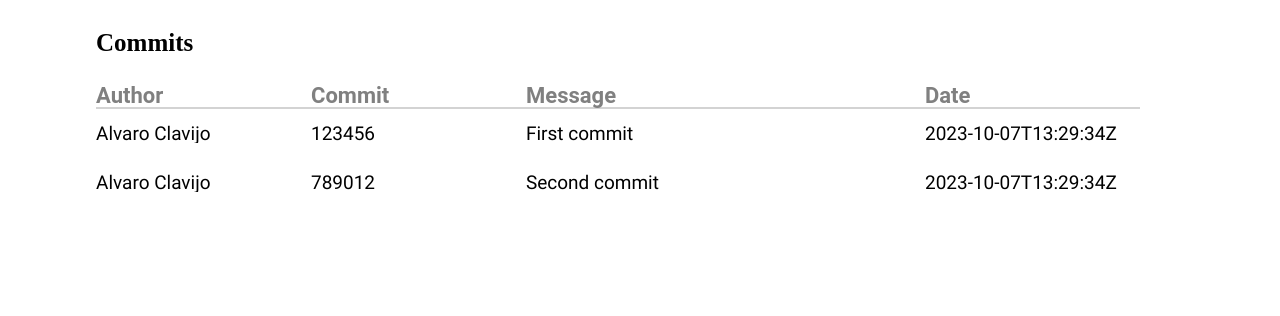
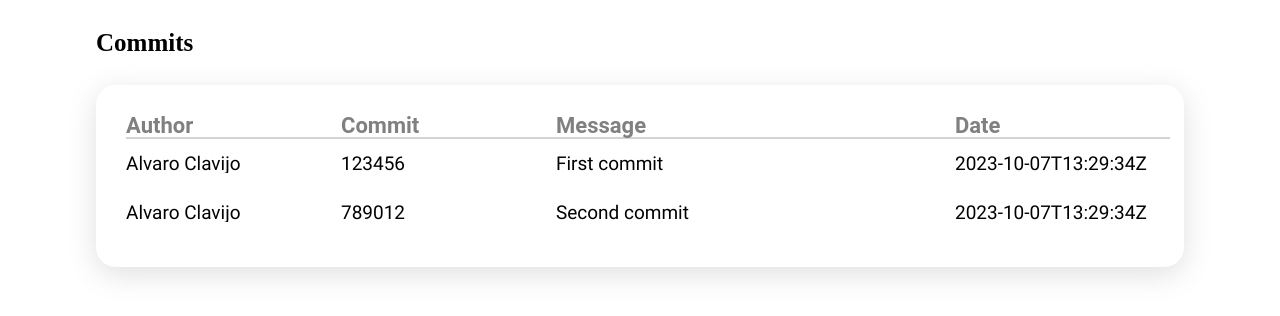
Before and after one commit to alvaroclavijo/git-commit-history-app, a React (Vite) app in the folder client/: page /commits in a window 1280 px wide. Shown: the top 316 px of the page. Built offline with nearby package versions, Linux system fonts and the light colour scheme; a web font is replaced by a local one.

Commit message:
[THF-2] Commit table > Update styles. Add rounded corner container

```diff
--- a/client/src/components/CommitTable/index.tsx
+++ b/client/src/components/CommitTable/index.tsx
@@ -2,6 +2,7 @@ import React from "react";
 import { useTable, HeaderGroup, Cell, Row, Column } from "react-table";
 import { Commit } from "../../types/common/Commit";
 import classes from "./styles.module.css";
+import RoundedContainer from "../UI/RoundedContainer";
 
 interface CommitTableProps {
   data: Commit[];
@@ -69,7 +70,7 @@ const CommitTable: React.FC<CommitTableProps> = ({ data }) => {
     });
 
   return (
-    <div className={classes.container}>
+    <RoundedContainer>
       <table {...getTableProps()} className={classes.table}>
         <thead className={classes.header}>
           {headerGroups.map((headerGroup: HeaderGroup<Commit>) => (
@@ -97,7 +98,7 @@ const CommitTable: React.FC<CommitTableProps> = ({ data }) => {
           })}
         </tbody>
       </table>
-    </div>
+    </RoundedContainer>
   );
 };
 
--- a/client/src/components/CommitTable/styles.module.css
+++ b/client/src/components/CommitTable/styles.module.css
@@ -1,10 +1,7 @@
-.container {
-  overflow-x: auto;
-}
-
 .table {
   font-size: clamp(12px, 3vw, 19px);
   font-family: 'Roboto';
+  width: 100%;
 }
 
 .header {
@@ -20,7 +17,7 @@
 }
 
 .row:hover {
-  background-color: rgb(235, 235, 235);
+  background-color: rgba(235, 235, 235, 0.639);
 }
 
 .field {
--- /dev/null
+++ b/client/src/components/UI/RoundedContainer/index.tsx
@@ -0,0 +1,25 @@
+import React, { ReactNode } from "react";
+
+import classes from "./styles.module.css";
+
+interface RoundedContainerProps {
+  children: ReactNode;
+  className?: string;
+}
+
+const RoundedContainer: React.FC<RoundedContainerProps> = ({
+  children,
+  className,
+}) => {
+  const defaultClassName = classes.container;
+
+  return (
+    <div
+      className={`${defaultClassName} ${className}`}
+    >
+      {children}
+    </div>
+  );
+};
+
+export default RoundedContainer;
--- /dev/null
+++ b/client/src/components/UI/RoundedContainer/styles.module.css
@@ -0,0 +1,6 @@
+.container {
+  overflow-x: auto;
+  padding: clamp(20px, 5vw, 30px);
+  border-radius: clamp(1px, 5vw, 20px);
+  box-shadow: rgba(100, 100, 111, 0.2) 0px 7px 29px 0px;
+}
```
